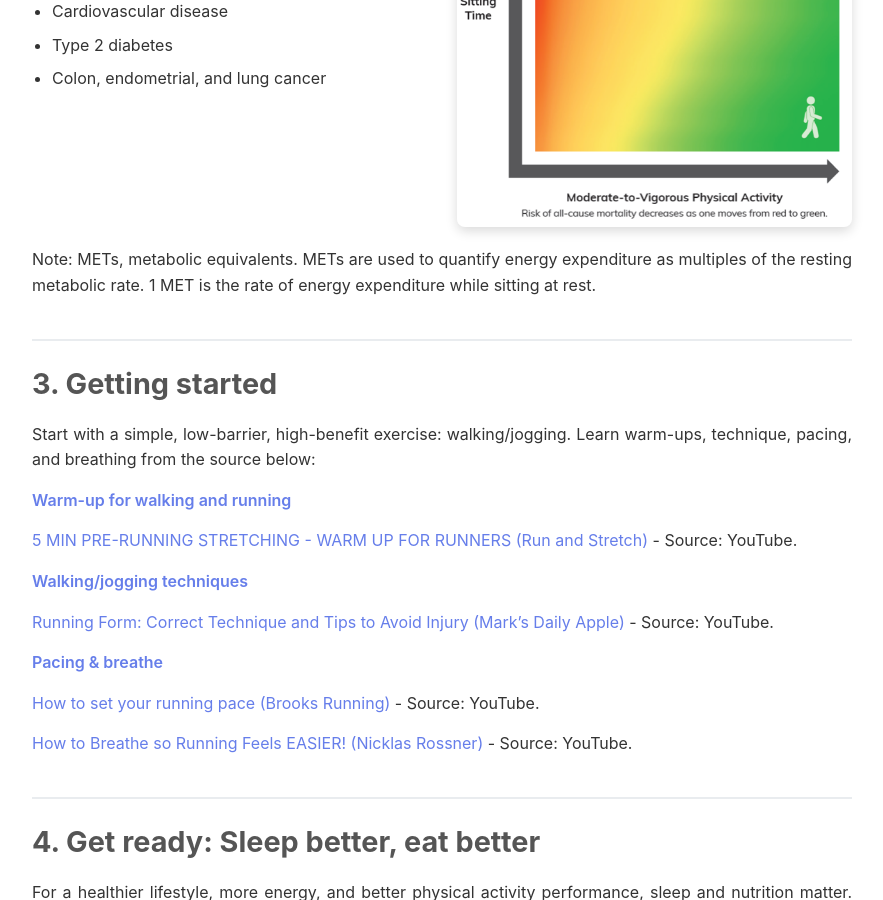
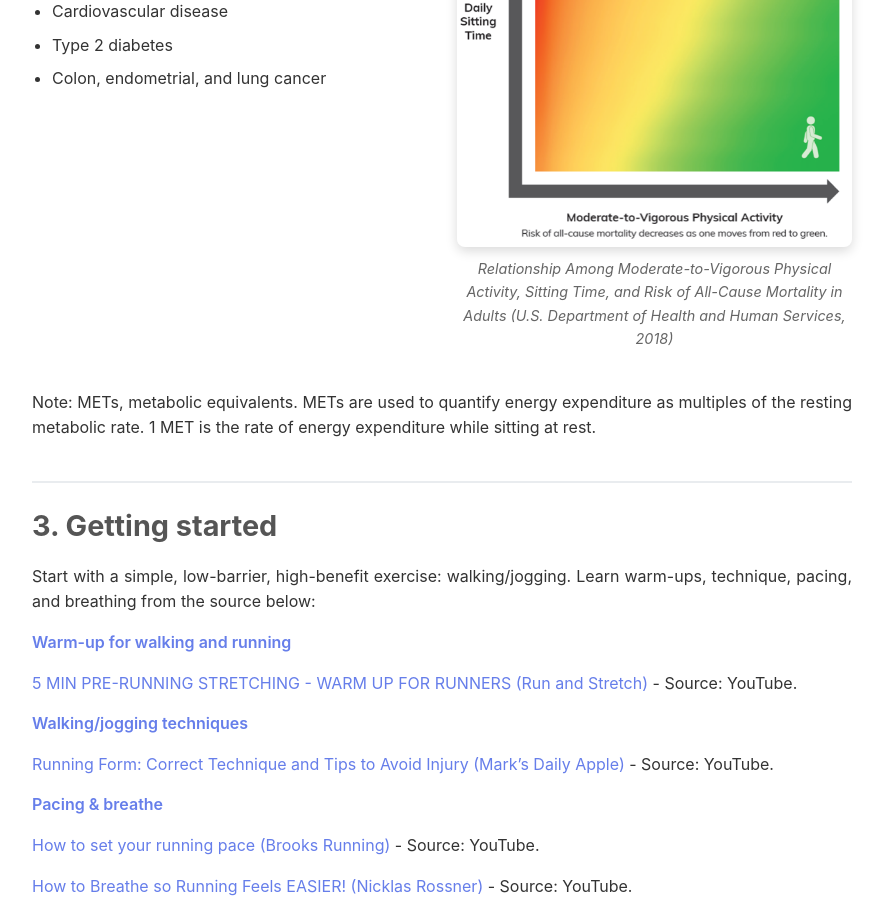
Before and after one commit to liangyahan-physical-education/liangyahan-physical-education.github.io, a Jekyll site: the page built from index.md, in a window 1280 px wide and 900 px high, scrolled down 3919 px. Shown: the whole window, without its empty margins (198-1081 px from the left). Built offline with Jekyll 4.4.1, drawn with Linux system fonts in a browser that asks for light colours.

Commit message:
将risk.png图片下方的文字设置为caption

```diff
--- a/index.md
+++ b/index.md
@@ -79,7 +79,10 @@ Sedentary behavior means any waking activity that uses very little energy (≤1.
 </div>
 <div class="column-right">
 
+<figure>
 <img src="{{ '/pics/risk.png' | relative_url }}" alt="Relationship Among Moderate-to-Vigorous Physical Activity, Sitting Time, and Risk of All-Cause Mortality" style="max-width: 100%; height: auto;">
+<figcaption>Relationship Among Moderate-to-Vigorous Physical Activity, Sitting Time, and Risk of All-Cause Mortality in Adults (U.S. Department of Health and Human Services, 2018)</figcaption>
+</figure>
 
 </div>
 </div>
```
